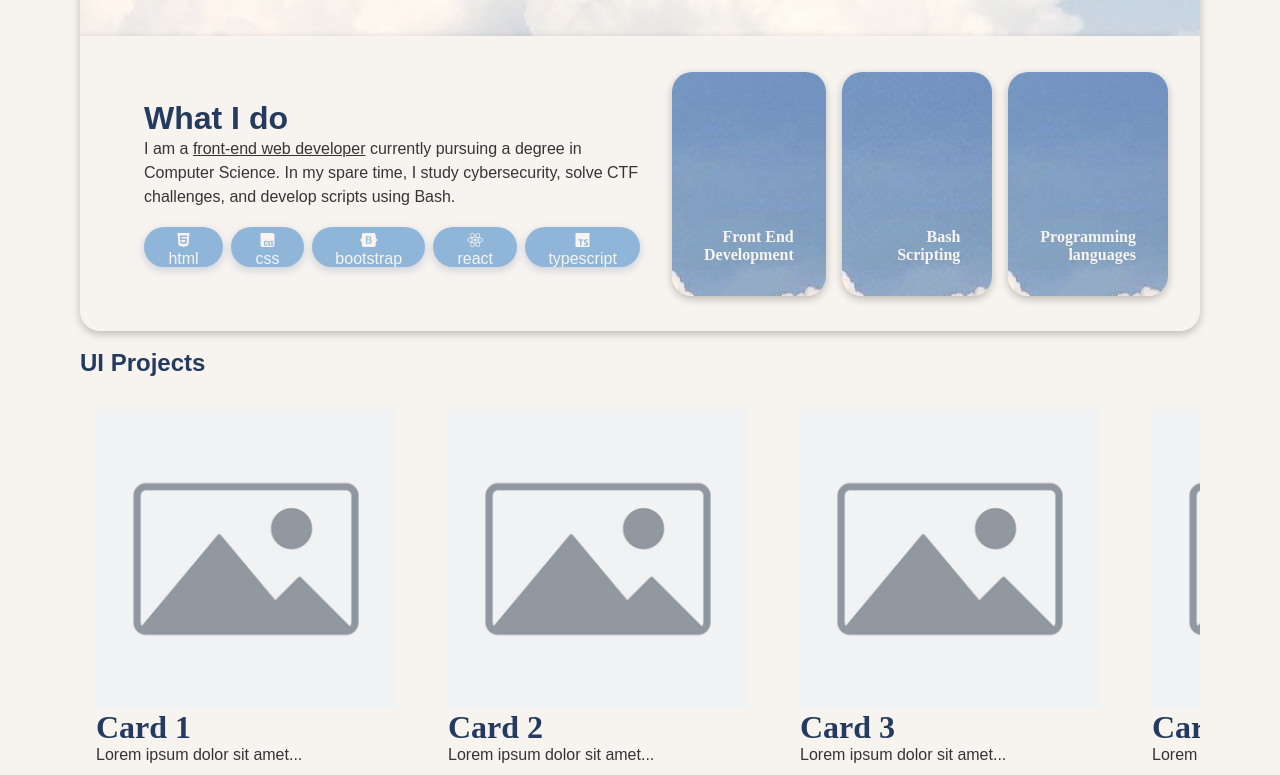
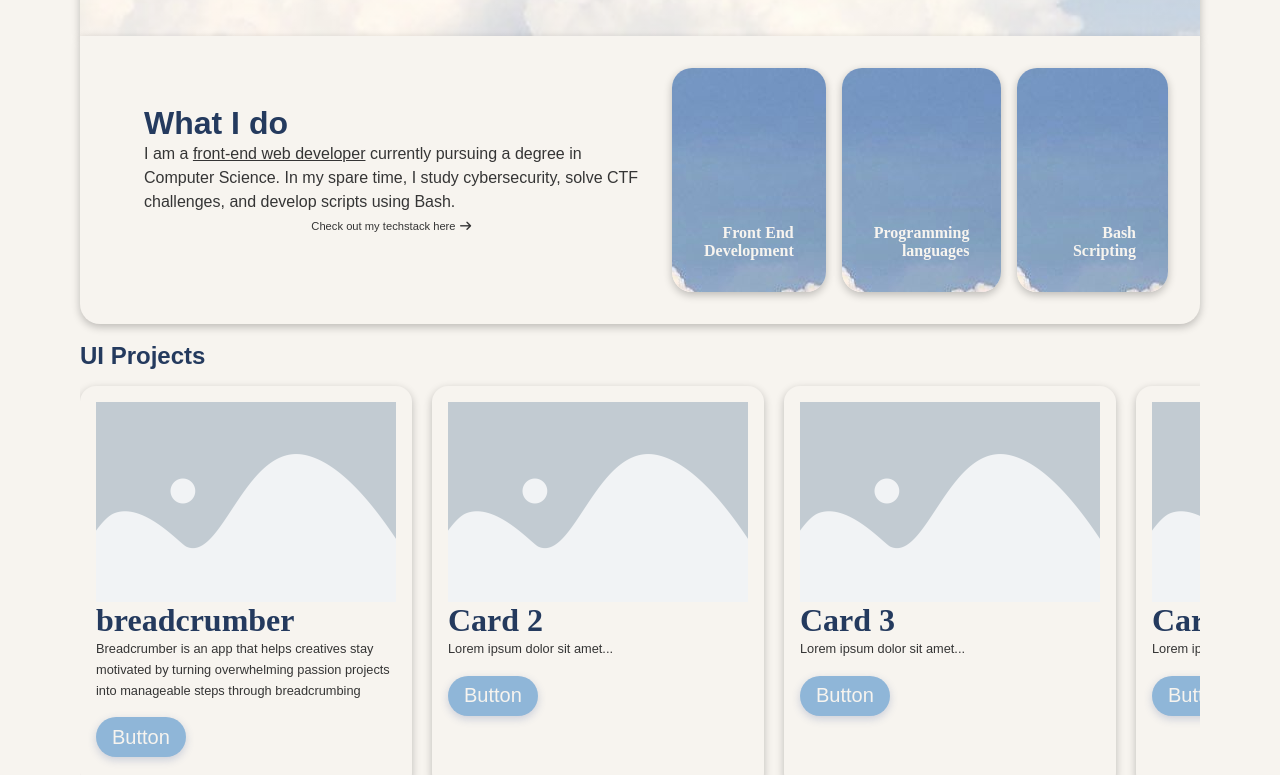
Before and after one commit to bearbau/portfolio, a React (Vite) app: page / in a window 1280 px wide. Shown: the part 640-1415 px from the top of the page. Built offline with nearby package versions, Linux system fonts and the light colour scheme; a web font is replaced by a local one.

Commit message:
fixed 'techstack' nav

```diff
--- a/src/components/Card.tsx
+++ b/src/components/Card.tsx
@@ -15,7 +15,7 @@ export default function Card({
     <div className="card">
       <img src={image} />
       <span className="title">{title}</span>
-      <span className="subtitle">{subtitle}</span>
+      <p className="subtitle">{subtitle}</p>
       <button className="link">{buttonText}</button>
     </div>
   );
--- a/src/components/Skillset.tsx
+++ b/src/components/Skillset.tsx
@@ -12,7 +12,27 @@ function Skillset() {
           <p>
             I am a <u>front-end web developer</u> currently pursuing a degree in
             Computer Science. In my spare time, I study cybersecurity, solve CTF
-            challenges, and develop scripts using Bash.
+            challenges, and develop scripts using Bash. <br />
+            <p style={{ fontSize: "0.7rem", textAlign: "center" }}>
+              Check out my techstack here{" "}
+              <i className="fa-solid fa-arrow-right"></i>
+            </p>
+          </p>
+          <br />
+        </div>
+      )}
+
+      {/* front end dev */}
+      {activeView === "front-end-hero" && (
+        <div className="hero-col-1" style={{ flex: "50%" }}>
+          <h1 style={{ fontSize: "2rem" }}>Front-End Development</h1>
+          <p>
+            I discovered my passion in front-end back in 2020 when I was
+            tinkering bootstrap elements on a website. Nowadays I use React and
+            TypeScript to be more flexible with my code. &nbsp;
+            <i style={{ fontSize: "0.7rem" }}>
+              My favorite icons are from fontawesome.com ;{")"}
+            </i>
           </p>
           <br />
           <div className="btn-row">
@@ -31,80 +51,81 @@ function Skillset() {
             <button className="btn-col">
               <i className="fa-brands fa-typescript"></i>typescript
             </button>
+            <button className="btn-col">
+              <i className="fa-brands fa-figma"></i>figma
+            </button>
           </div>
+          <button
+            className="circle-btn"
+            onClick={() => setActiveView("about-hero")}
+          >
+            <i className="fa-regular fa-house"></i>
+          </button>
         </div>
       )}
 
-      {/* front end dev ---------------------------------------------------- */}
-      {activeView === "front-end-hero" && (
+      {/* bash scripting */}
+      {activeView === "bash-hero" && (
         <div className="hero-col-1" style={{ flex: "50%" }}>
-          <h1 style={{ fontSize: "2rem" }}>Front End Development</h1>
+          <h1 style={{ fontSize: "2rem" }}>Shell Scripting</h1>
           <p>
-            I have been making ah basta ganun since 2020 with HTML, CSS and
-            Bootstrap. Nung shs ako basta ganun.
+            On my free time, I solve CTFs and study Bash scripting. Being a
+            pentester is one of my aspirations, but I mostly study it for the
+            love of the game.
+          </p>
+          <p>I dump my bash scripts on bearbash {"(github repo)"}</p>
+          <br />
+          <div className="btn-row">
+            <button className="btn-col">
+              <i className="fa-brands fa-linux"></i>&nbsp;linux
+            </button>
+            <button className="btn-col">
+              <i className="fa-solid fa-terminal"></i>&nbsp;bash
+            </button>
+            <button className="btn-col">
+              <i className="fa-brands fa-docker"></i>&nbsp;docker
+            </button>
+          </div>
+          <button
+            className="circle-btn"
+            onClick={() => setActiveView("about-hero")}
+          >
+            <i className="fa-regular fa-house"></i>
+          </button>
+        </div>
+      )}
+
+      {/* programming languages */}
+      {activeView === "pl-hero" && (
+        <div className="hero-col-1" style={{ flex: "50%" }}>
+          <h1 style={{ fontSize: "2rem" }}>Programming languages</h1>
+          <p>
+            I study Computer Science and these are some of the languages that I
+            had to study during my degree. Anything unrelated to front-end goes
+            here.
           </p>
           <br />
           <div className="btn-row">
             <button className="btn-col">
-              <i className="fa-brands fa-html5"></i>html
+              <i className="fa-brands fa-java"></i>&nbsp;java
             </button>
             <button className="btn-col">
-              <i className="fa-brands fa-css"></i>css
-            </button>
-            <button className="btn-col">
-              <i className="fa-brands fa-bootstrap"></i>bootstrap
-            </button>
-            <button className="btn-col">
-              <i className="fa-brands fa-react"></i>react
-            </button>
-            <button className="btn-col">
-              <i className="fa-brands fa-typescript"></i>typescript
-            </button>
-          </div>
-        </div>
-      )}
-
-      {/* bash scripting  ----------------------------------------------------*/}
-      {activeView === "bash-hero" && (
-        <div className="hero-col-1" style={{ flex: "50%" }}>
-          <h1 style={{ fontSize: "2rem" }}>Bash Scripting</h1>
-          <p>I have bash scripting blah blah blah</p>
-          <br />
-          <div className="btn-row">
-            <button className="btn-col">
-              <i className="fa-brands fa-linux"></i>&nbsp;Linux
-            </button>
-            <button className="btn-col">
-              <i className="fa-solid fa-terminal"></i>&nbsp;Bash
-            </button>
-            <button className="btn-col">
-              <i className="fa-brands fa-docker"></i>&nbsp;Docker
-            </button>
-          </div>
-        </div>
-      )}
-
-      {/* programming languergs*/}
-      {activeView === "pl-hero" && (
-        <div className="hero-col-1" style={{ flex: "50%" }}>
-          <h1 style={{ fontSize: "2rem" }}>Programming languages</h1>
-          <p>I study Computer Science. Lol.</p>
-          <br />
-          <div className="btn-row">
-            <button className="btn-col">
-              <i className="fa-brands fa-java"></i>&nbsp;Java
-            </button>
-            <button className="btn-col">
-              <i className="fa-brands fa-python"></i>&nbsp;Python
+              <i className="fa-brands fa-python"></i>&nbsp;python
             </button>
             <button className="btn-col">
               <i className="fa-solid fa-database"></i>&nbsp;SQL
             </button>
           </div>
+          <button
+            className="circle-btn"
+            onClick={() => setActiveView("about-hero")}
+          >
+            <i className="fa-regular fa-house"></i>
+          </button>
         </div>
       )}
 
-      {/* button on clicks --------------------------------------------------------------------*/}
+      {/* button on clicks -------------------------------------------- */}
 
       <div className="hero-col-2" style={{ flex: "50%" }}>
         <div className="nav-container">
@@ -119,21 +140,21 @@ function Skillset() {
           </div>
           <div
             className="nav-col"
+            onClick={() => setActiveView("pl-hero")}
+            style={{
+              backgroundImage: `url(${background})`,
+            }}
+          >
+            Programming languages
+          </div>
+          <div
+            className="nav-col"
             onClick={() => setActiveView("bash-hero")}
             style={{
               backgroundImage: `url(${background})`,
             }}
           >
             Bash Scripting
-          </div>
-          <div
-            className="nav-col"
-            onClick={() => setActiveView("pl-hero")}
-            style={{
-              backgroundImage: `url(${background})`,
-            }}
-          >
-            Programming languages
           </div>
         </div>
       </div>
--- a/src/routes/Home.tsx
+++ b/src/routes/Home.tsx
@@ -1,6 +1,40 @@
 import placeholder from "../assets/placeholder.jpg";
 import Carousel from "../components/Carousel";
 import Skillset from "../components/Skillset";
+
+const uiProjects = [
+  {
+    image: placeholder,
+    title: "breadcrumber",
+    subtitle:
+      "Breadcrumber is an app that helps creatives stay motivated by turning overwhelming passion projects into manageable steps through breadcrumbing",
+    buttonText: "Button",
+  },
+  {
+    image: placeholder,
+    title: "Card 2",
+    subtitle: "Lorem ipsum dolor sit amet...",
+    buttonText: "Button",
+  },
+  {
+    image: placeholder,
+    title: "Card 3",
+    subtitle: "Lorem ipsum dolor sit amet...",
+    buttonText: "Button",
+  },
+  {
+    image: placeholder,
+    title: "Card 4",
+    subtitle: "Lorem ipsum dolor sit amet...",
+    buttonText: "Button",
+  },
+  {
+    image: placeholder,
+    title: "Card 5",
+    subtitle: "Lorem ipsum dolor sit amet...",
+    buttonText: "Button",
+  },
+];
 
 const certifications = [
   {
@@ -35,38 +69,6 @@ const certifications = [
   },
 ];
 
-const uiProjects = [
-  {
-    image: placeholder,
-    title: "Card 1",
-    subtitle: "Lorem ipsum dolor sit amet...",
-    buttonText: "Button",
-  },
-  {
-    image: placeholder,
-    title: "Card 2",
-    subtitle: "Lorem ipsum dolor sit amet...",
-    buttonText: "Button",
-  },
-  {
-    image: placeholder,
-    title: "Card 3",
-    subtitle: "Lorem ipsum dolor sit amet...",
-    buttonText: "Button",
-  },
-  {
-    image: placeholder,
-    title: "Card 4",
-    subtitle: "Lorem ipsum dolor sit amet...",
-    buttonText: "Button",
-  },
-  {
-    image: placeholder,
-    title: "Card 5",
-    subtitle: "Lorem ipsum dolor sit amet...",
-    buttonText: "Button",
-  },
-];
 export default function Home() {
   return (
     <>
--- a/src/style.css
+++ b/src/style.css
@@ -177,6 +177,13 @@ video {
   display: flex;
   flex-direction: column;
   padding: 2rem;
+  position: relative;
+  animation: fadeIn 0.7s ease;
+}
+
+@keyframes fadeIn {
+  from { opacity: 0; transform: translateY(8px); }
+  to   { opacity: 1; transform: translateY(0); }
 }
 
 .hero-col-2 {
@@ -260,6 +267,7 @@ video {
   border-radius: 16px;
   background-color: var(--light);
   transition: background-color 0.3s ease;
+  box-shadow: rgba(0, 0, 0, 0.24) 0px 3px 8px;
 }
 
 .card:hover {
@@ -275,8 +283,8 @@ video {
 
 .subtitle {
   font-family: 'Inter Variable', sans-serif;
-  font-size: 1rem;
-  color: var(--text);
+  font-size: 0.8rem;
+  line-height: 1.3rem;
 }
 
 button {
@@ -294,8 +302,21 @@ button {
 
 button:hover {
   background-color: var(--secondary);
-  box-shadow: rgba(41, 56, 94, 0.604) 0px 3px 8px;;
+  box-shadow: rgba(41, 56, 94, 0.604) 0px 3px 8px;
 }
+
+.circle-btn {
+  height: 5rem;
+  width: 5rem;
+  border-radius: 50px;
+  color: var(--dark);
+  background-color: var(--light);
+  box-shadow: rgba(61, 87, 152, 0.24) 0px 3px 8px;
+  position: absolute;
+  animation: fadeIn 0.7s ease;
+  bottom: -4.5rem;
+  left: -4rem;
+  }
 
 /* footer */
 .footer {
```
Also changed, not shown: src/assets/placeholder.jpg.
